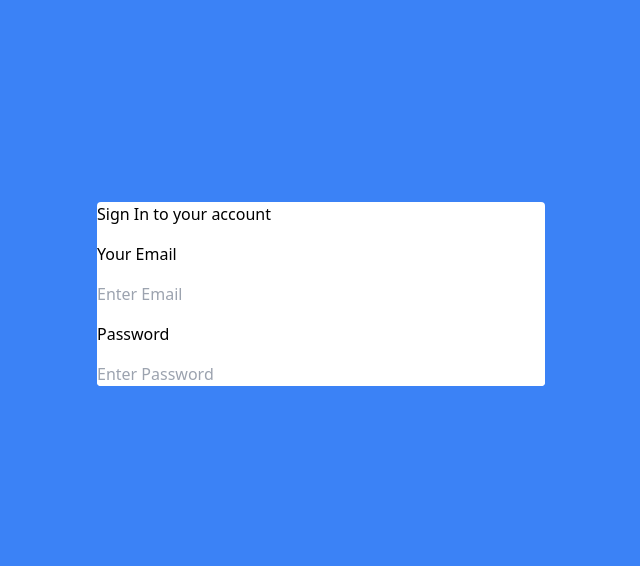
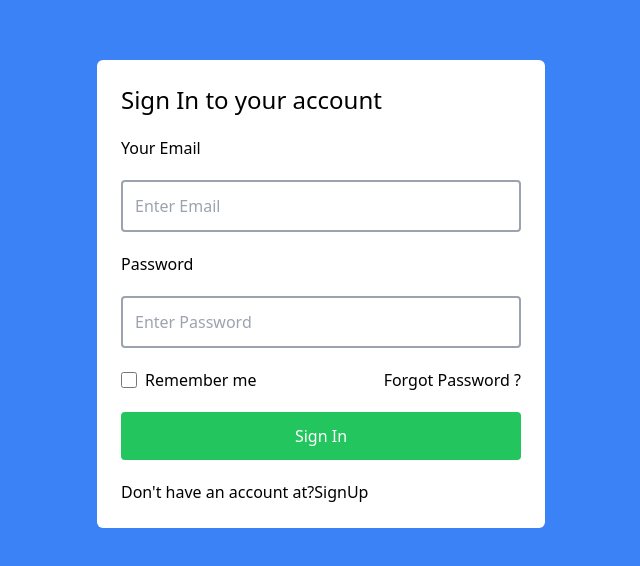
Before and after one commit to maradabhargavnaidu/listIt, a React (Create React App) app: page /register in a window 1280 px wide. Shown: the part 106-672 px from the top of the page, without its empty margins (319-959 px from the left). Built offline with nearby package versions, Linux system fonts and the light colour scheme.

Commit message:
login page

```diff
--- a/src/Components/Authentication/Login.js
+++ b/src/Components/Authentication/Login.js
@@ -1,19 +1,36 @@
 import React from "react";
-
+import { Link } from "react-router-dom";
 const Login = () => {
   return (
     <div className="bg-blue-500 min-h-screen">
-      <div className="container flex flex-col items-center justify-center h-screen">
-        <form className="w-full max-w-md bg-white flex flex-col justify-center items-left space-y-4 rounded">
-          <h1>Sign In to your account</h1>
+      <div className="container flex flex-col items-center justify-center h-screen mx-auto">
+        <form className="w-full max-w-md bg-white flex flex-col justify-center items-left space-y-4 rounded-md p-6 space-y-5">
+          <h1 className="font-medium text-2xl">Sign In to your account</h1>
           <label>Your Email</label>
-          <input type="email" placeholder="Enter Email" className="rounded " />
+          <input
+            type="email"
+            placeholder="Enter Email"
+            className="rounded p-3 border-gray-400 border-2 outline-blue-500"
+          />
           <label>Password</label>
           <input
             type="password"
             placeholder="Enter Password"
-            className="rounded"
+            className="rounded p-3 border-gray-400 border-2 outline-blue-500"
           />
+          <div className="flex justify-between">
+            <span className="flex space-x-2 items-center">
+              <input type="checkbox" className="w-4 h-4" />
+              <p>Remember me</p>
+            </span>
+            <a href="#">Forgot Password ?</a>
+          </div>
+          <button className="bg-green-500 p-3 rounded text-white">
+            Sign In
+          </button>
+          <p>
+            Don't have an account at?<Link to="/">SignUp</Link>
+          </p>
         </form>
       </div>
     </div>
```
